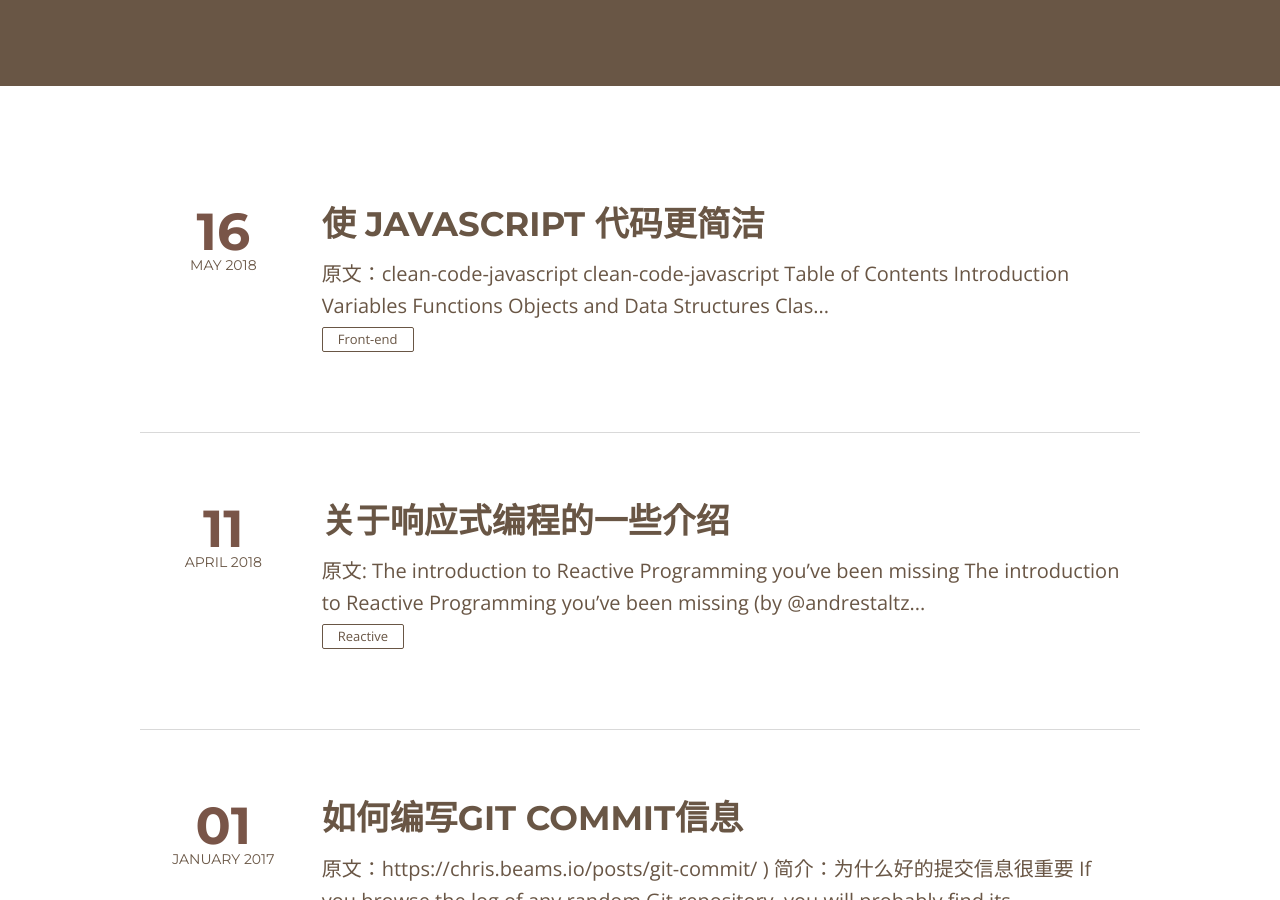
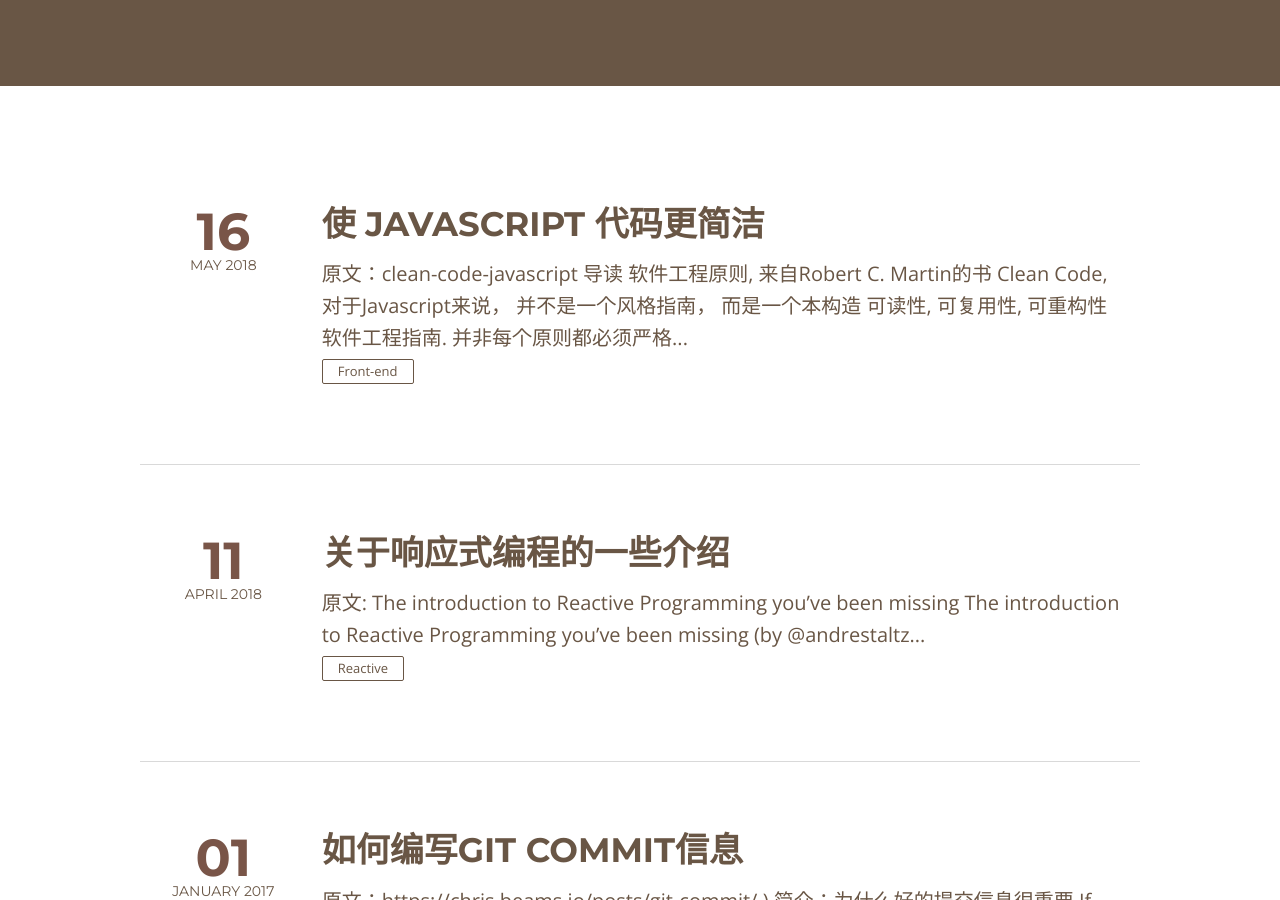
Before and after one commit to guocailee/guocailee.github.io, a Jekyll site: the page built from index.html, in a window 1280 px wide and 900 px high, scrolled down 438 px. Built offline with Jekyll 4.4.1, drawn with Linux system fonts in a browser that asks for light colours; nearby versions of some CDN libraries; the list of posts is cut into pages by our own code; part of the change alters nothing that is shown.

Commit message:
update clean code

````diff
--- a/_posts/2018-05-16-clean-javascript-code.md
+++ b/_posts/2018-05-16-clean-javascript-code.md
@@ -10,51 +10,20 @@ share: true
 
 > 原文：[clean-code-javascript](https://github.com/ryanmcdermott/clean-code-javascript)
 
-# clean-code-javascript
-
-## Table of Contents
-  1. [Introduction](#introduction)
-  2. [Variables](#variables)
-  3. [Functions](#functions)
-  4. [Objects and Data Structures](#objects-and-data-structures)
-  5. [Classes](#classes)
-  6. [SOLID](#solid)
-  7. [Testing](#testing)
-  8. [Concurrency](#concurrency)
-  9. [Error Handling](#error-handling)
-  10. [Formatting](#formatting)
-  11. [Comments](#comments)
-  12. [Translation](#translation)
-
-## Introduction
-![Humorous image of software quality estimation as a count of how many expletives
-you shout when reading code](http://www.osnews.com/images/comics/wtfm.jpg)
-
-Software engineering principles, from Robert C. Martin's book
-[*Clean Code*](https://www.amazon.com/Clean-Code-Handbook-Software-Craftsmanship/dp/0132350882),
-adapted for JavaScript. This is not a style guide. It's a guide to producing
-[readable, reusable, and refactorable](https://github.com/ryanmcdermott/3rs-of-software-architecture) software in JavaScript.
-
-Not every principle herein has to be strictly followed, and even fewer will be
-universally agreed upon. These are guidelines and nothing more, but they are
-ones codified over many years of collective experience by the authors of
-*Clean Code*.
-
-Our craft of software engineering is just a bit over 50 years old, and we are
-still learning a lot. When software architecture is as old as architecture
-itself, maybe then we will have harder rules to follow. For now, let these
-guidelines serve as a touchstone by which to assess the quality of the
-JavaScript code that you and your team produce.
-
-One more thing: knowing these won't immediately make you a better software
-developer, and working with them for many years doesn't mean you won't make
-mistakes. Every piece of code starts as a first draft, like wet clay getting
-shaped into its final form. Finally, we chisel away the imperfections when
-we review it with our peers. Don't beat yourself up for first drafts that need
-improvement. Beat up the code instead!
-
-## **Variables**
-### Use meaningful and pronounceable variable names
+## 导读
+![Humorous image of software quality estimation as a count of how many expletives you shout when reading code](http://www.osnews.com/images/comics/wtfm.jpg)
+
+软件工程原则, 来自Robert C. Martin的书 [*Clean Code*](https://www.amazon.com/Clean-Code-Handbook-Software-Craftsmanship/dp/0132350882), 对于Javascript来说， 并不是一个风格指南， 而是一个本构造 [可读性, 可复用性, 可重构性](https://github.com/ryanmcdermott/3rs-of-software-architecture) 软件工程指南.
+
+
+并非每个原则都必须严格遵守， 但是大部分的原则还是非常有用的。 这些仅仅是指导方针而已，但是以下是 *Clean Code* 的作者根据多年的经验编写而成的书。
+
+从有软件工程到现在，也不过50年而已，很多东西需要我们去改进，并且学习。等软件架构体系足够成熟时， 也许我们会有更严格的规则。但是，现在这些规则还是值得你跟你的团队编写去遵守。
+
+> 还有一件事：知道这些不会立即使你成为一个更好的软件开发人员，和他们一起工作很多年并不意味着你就不会犯错。每一段代码都是从第一张草稿开始的，就像湿粘土形成最终的形状一样。最后，当我们与同事一起 *CodeReview* 时，就需要不断地改进代码， 更新代码。
+
+## **变量**
+### 使用有意义的，可读的变量名
 
 **Bad:**
 ```javascript
````
